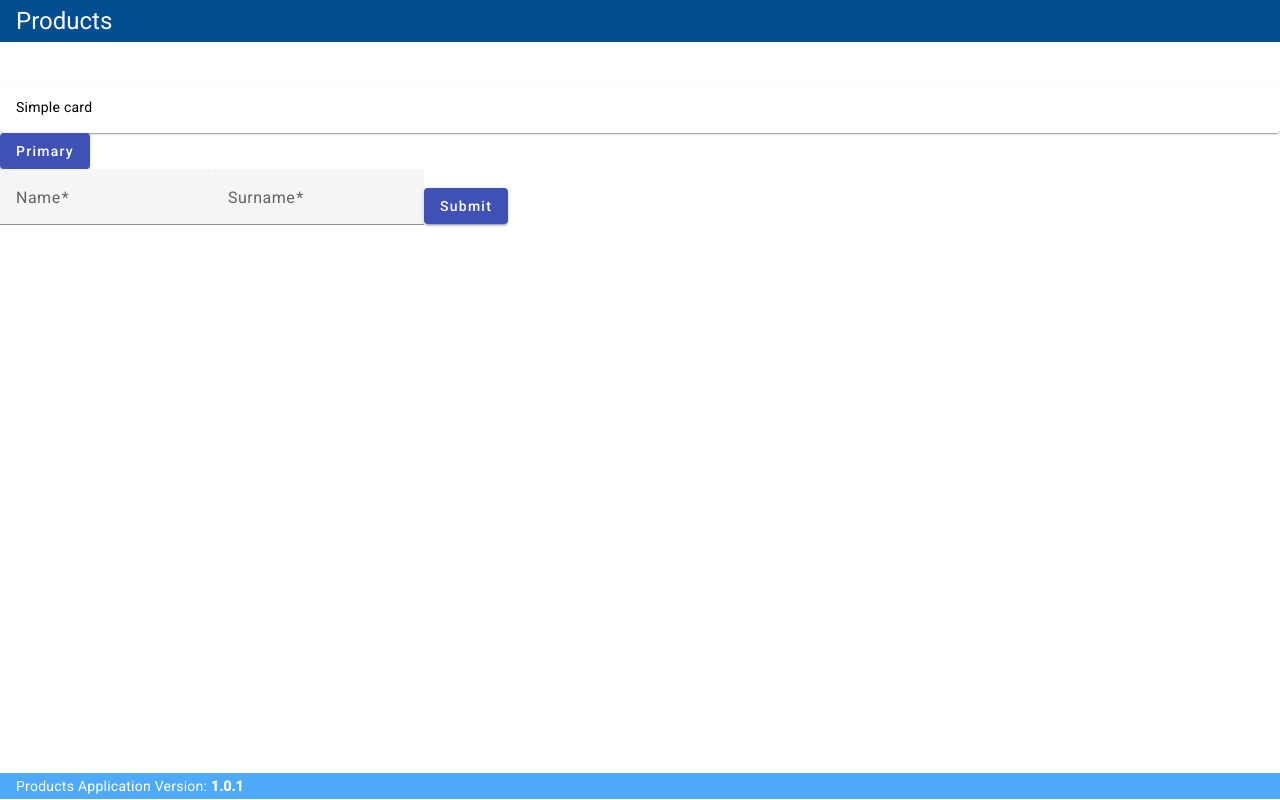
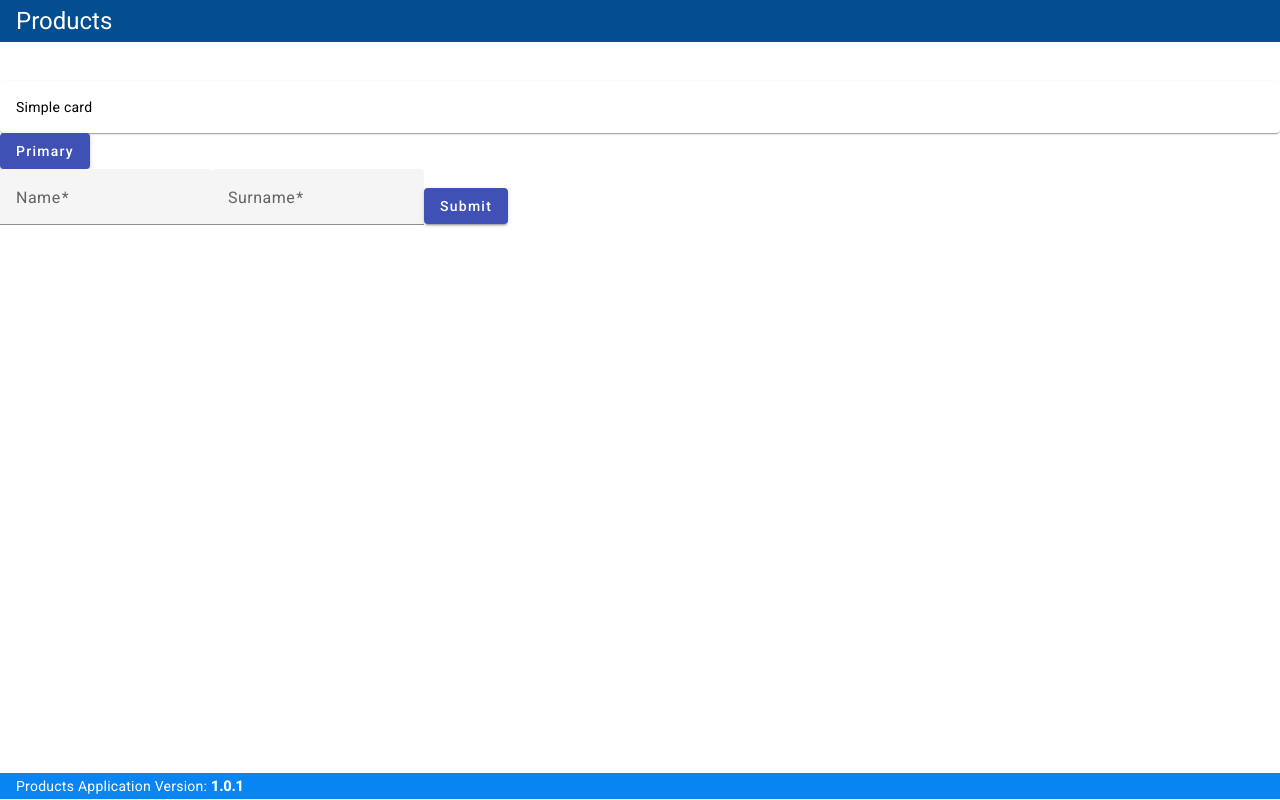
Before and after one commit to learn-from-other-in-2023/products-ng15, an Angular app: page / in a window 1280 px wide. Built offline with nearby package versions, Linux system fonts and the light colour scheme.

Commit message:
Update footer.component.scss

```diff
--- a/src/app/modules/shared/layout/footer/footer.component.scss
+++ b/src/app/modules/shared/layout/footer/footer.component.scss
@@ -2,7 +2,7 @@ div {
     padding: .2rem;
     padding-left: 1rem;
     text-align: left;
-    background-color: rgb(79, 170, 251);
+    background-color: rgb(8, 133, 243);
 }
 
 p {
```
